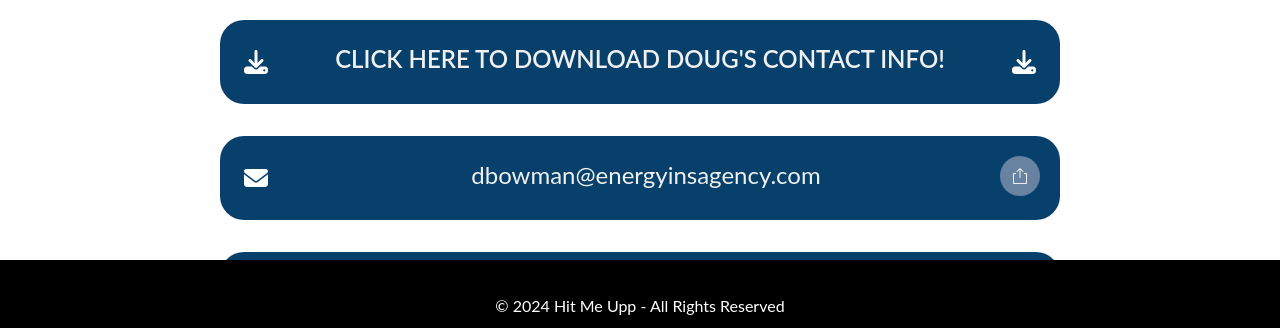
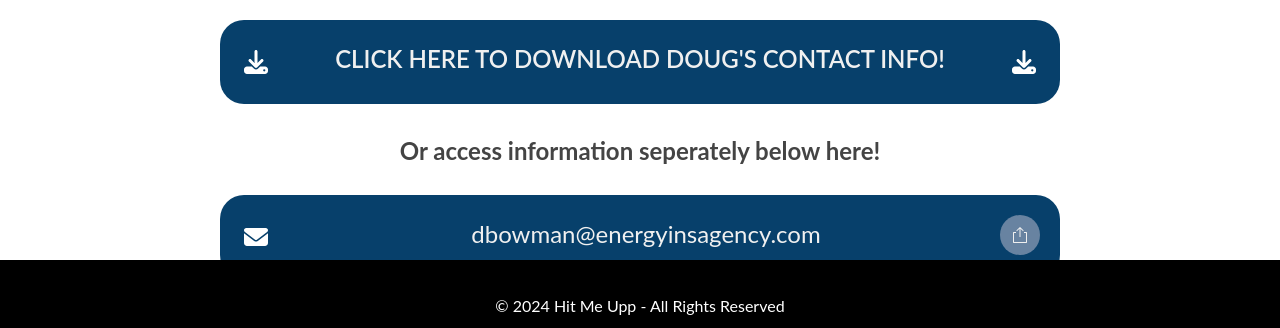
Before and after one commit to ppinkky/connectme, a plain HTML site: page Doug-Bowman-eia.html in a window 1280 px wide. Shown: the part 449-777 px from the top of the page. Drawn offline with Linux system fonts and the light colour scheme.

Commit message:
Add files via upload

```diff
--- a/Doug-Bowman-eia.html
+++ b/Doug-Bowman-eia.html
@@ -70,6 +70,8 @@
             </div>
         </a>
 
+        <h3> Or access information seperately below here!</h3>
+
         <a class="tile" href="mailto:dbowman@energyinsagency.com" target="_blank">
             <div class="icon">
                 <svg xmlns="http://www.w3.org/2000/svg" viewBox="0 0 512 512"><!--!Font Awesome Free 6.5.1 by @fontawesome - https://fontawesome.com License - https://fontawesome.com/license/free Copyright 2024 Fonticons, Inc.--><path fill="#fff" d="M48 64C21.5 64 0 85.5 0 112c0 15.1 7.1 29.3 19.2 38.4L236.8 313.6c11.4 8.5 27 8.5 38.4 0L492.8 150.4c12.1-9.1 19.2-23.3 19.2-38.4c0-26.5-21.5-48-48-48H48zM0 176V384c0 35.3 28.7 64 64 64H448c35.3 0 64-28.7 64-64V176L294.4 339.2c-22.8 17.1-54 17.1-76.8 0L0 176z"/></svg>
--- a/styles.css
+++ b/styles.css
@@ -50,6 +50,11 @@ h1 {
     margin-top: 30px;
     margin-bottom: 4px;
 }
+h3 {
+    font-size: 24px;
+    margin-bottom: 30px;
+    margin-top: 0px;
+}
 
 a {
     text-decoration: none;
@@ -77,6 +82,11 @@ a {
 }
 
 .tile:hover {
+    transition: cubic-bezier(.07, 1.41, .82, 1.41) 0.2s;
+    transform: scale(1.02);
+}
+
+.tile1:hover {
     transition: cubic-bezier(.07, 1.41, .82, 1.41) 0.2s;
     transform: scale(1.02);
 }
```
